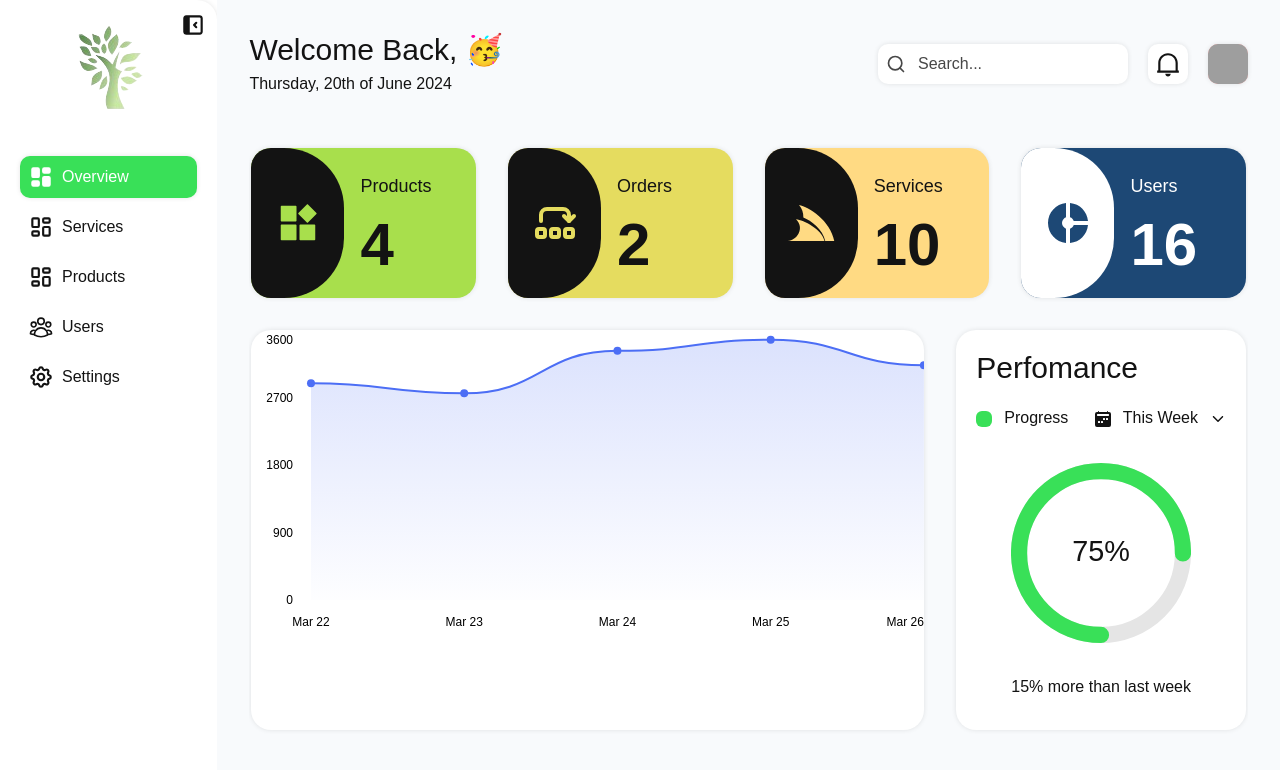
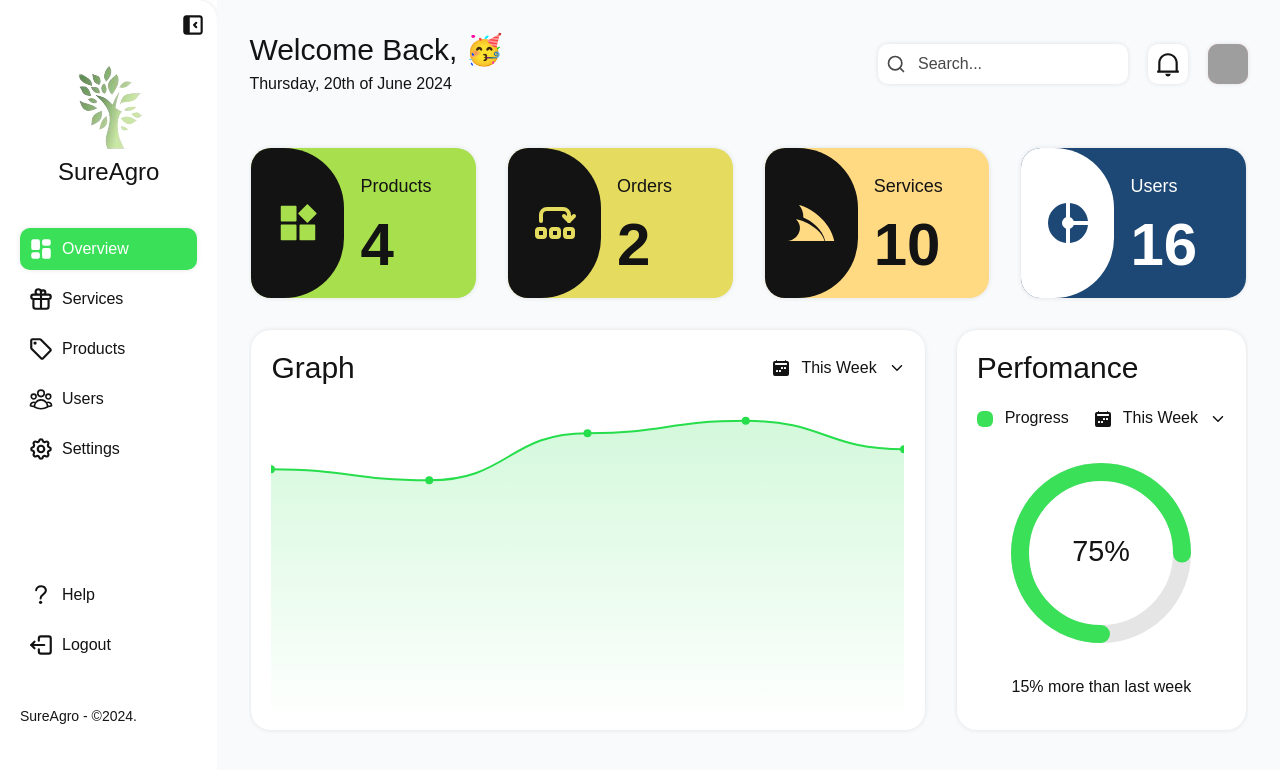
Before and after one commit to Tinalexman/sure-agro, a Next.js app: page /dashboard/overview in a window 1280 px wide. Shown: the top 770 px of the page. Built offline with nearby package versions, Linux system fonts and the light colour scheme; grey boxes are pictures that could not be loaded; a web font is replaced by a local one.

Commit message:
Done the overview page

```diff
--- /dev/null
+++ b/src/app/dashboard/users/page.tsx
@@ -0,0 +1,10 @@
+import Users from "@/src/components/dashboard/users/Users";
+import { Metadata } from "next";
+
+export const metadata : Metadata = {
+    title: "Users"
+}
+
+export default function UsersPage() {
+    return <Users />
+}
--- a/src/app/not-found.tsx
+++ b/src/app/not-found.tsx
@@ -1,10 +1,14 @@
 "use client";
+
+import Image from "next/image";
+import Logo from "@/public/Logo.png";
 
 export default function NotfoundPage() {
   return (
     <div className="w-[100vw] h-[100vh] flex  flex-col justify-center items-center">
-      <h1 className="text-6xl text-primary">Page Not Found</h1>
-      <p className="font-cocogoose-light text-xl mt-5">
+      <Image src={Logo} alt="logo" className="w-[120px] h-auto object-cover" />
+      <h1 className="text-6xl text-monokai">Page Not Found</h1>
+      <p className="text-xl mt-5 text-monokai">
         There is nothing here ...
       </p>
 
@@ -12,7 +16,7 @@ export default function NotfoundPage() {
         onClick={() => {
           window.location.replace("/dashboard/overview");
         }}
-        className="px-6 py-4 rounded font-cocogoose text-white text-2xl mt-10 bg-primary"
+        className="px-6 py-4 rounded font-cocogoose text-primary hover:text-white text-2xl mt-10 border-2 border-primary hover:bg-primary transition-all ease-out duration-300"
       >
         Go Home
       </button>
--- a/src/components/dashboard/DashboardNavigation.tsx
+++ b/src/components/dashboard/DashboardNavigation.tsx
@@ -10,15 +10,21 @@ import {
   TbSettingsFilled,
   TbLayoutSidebarLeftCollapseFilled,
   TbLayoutSidebarRightCollapseFilled,
+  TbLogout2
 } from "react-icons/tb";
 
-
-import { HiUserGroup, HiOutlineUserGroup  } from "react-icons/hi2";
+import { HiUserGroup, HiOutlineUserGroup } from "react-icons/hi2";
+import { IoHelp } from "react-icons/io5";
+import { HiGift, HiOutlineGift  } from "react-icons/hi";
+import { MdLocalOffer, MdOutlineLocalOffer  } from "react-icons/md";
 
 import { useDashboardData } from "@/src/stores/dashboardStore";
 
-import { motion } from "framer-motion";
-import { iNavigationItem } from "./types";
+export interface iNavigationItem {
+  name: string;
+  active: any;
+  inactive: any;
+}
 
 const DashboardNavigation = () => {
   const navs: iNavigationItem[] = [
@@ -30,23 +36,36 @@ const DashboardNavigation = () => {
 
     {
       name: "Services",
-      active: <TbLayoutDashboardFilled size={"26px"} />,
-      inactive: <TbLayoutDashboard size={"26px"} />,
+      active: <HiGift  size={"26px"} />,
+      inactive: <HiOutlineGift  size={"26px"} />,
     },
     {
       name: "Products",
-      active: <TbLayoutDashboardFilled size={"26px"} />,
-      inactive: <TbLayoutDashboard size={"26px"} />,
+      active: <MdLocalOffer size={"26px"} />,
+      inactive: <MdOutlineLocalOffer size={"26px"} />,
     },
     {
       name: "Users",
-      active: <HiUserGroup  size={"26px"} />,
-      inactive: <HiOutlineUserGroup  size={"26px"} />,
+      active: <HiUserGroup size={"26px"} />,
+      inactive: <HiOutlineUserGroup size={"26px"} />,
     },
     {
       name: "Settings",
       active: <TbSettingsFilled size={"26px"} />,
       inactive: <TbSettings size={"26px"} />,
+    },
+  ];
+
+  const bottomSection: iNavigationItem[] = [
+    {
+      name: "Help",
+      active: <IoHelp size={"26px"} />,
+      inactive: <IoHelp size={"26px"} />,
+    },
+    {
+      name: "Logout",
+      active: <TbLogout2  size={"26px"} />,
+      inactive: <TbLogout2  size={"26px"} />,
     },
   ];
 
@@ -64,9 +83,17 @@ const DashboardNavigation = () => {
         path = "/settings";
         break;
       }
+      case 2: {
+        path = "/products";
+        break;
+      }
+      case 3: {
+        path = "/users";
+        break;
+      }
     }
 
-    window.location.assign(`/dashboard/${path}`);
+    window.location.assign(`/dashboard${path}`);
   };
 
   return (
@@ -77,14 +104,19 @@ const DashboardNavigation = () => {
           : "w-[70px] px-3 rounded-tr-[10px] rounded-br-[10px]"
       } h-[100vh] overflow-hidden pt-5 duration-300 transition-all ease-in flex flex-col gap-10 items-start dark:shadow-custom-white shadow-custom-black bg-white dark:bg-monokai`}
     >
-      <div className="relative w-full flex justify-center">
-        <Image
-          src={Logo}
-          alt="logo"
+      <div className="relative w-full flex justify-center pt-10">
+        <div
           className={`${
             expanded ? "scale-100" : "scale-0"
-          } w-[96px] h-auto object-cover duration-300 transition-all ease-out`}
-        />
+          } w-fit  object-cover duration-300 transition-all ease-out flex flex-col items-center`}
+        >
+          <Image
+            src={Logo}
+            alt="logo"
+            className="w-[96px] h-auto object-cover"
+          />
+          <h2 className="text-monokai dark:text-white text-2xl">SureAgro</h2>
+        </div>
 
         <div
           onClick={() => setExpanded(!expanded)}
@@ -105,7 +137,7 @@ const DashboardNavigation = () => {
           )}
         </div>
       </div>
-      <div className={`flex flex-col w-full  gap-2 `}>
+      <div className={`flex flex-col w-full gap-2`}>
         {navs.map((navItem: iNavigationItem, i: number) => {
           return (
             <div
@@ -138,6 +170,40 @@ const DashboardNavigation = () => {
           );
         })}
       </div>
+      <div className={`flex flex-col w-full gap-2 mt-16`}>
+        {bottomSection.map((navItem: iNavigationItem, i: number) => {
+          return (
+            <div
+              onClick={() => {
+                useDashboardData.getState().setPage(i + navs.length);
+                routeToPage(i + navs.length);
+              }}
+              key={i}
+              className={`w-full flex py-2 px-2 rounded-[10px] gap-2 items-center cursor-pointer hover:bg-primary-80 ${
+                currentPage === (i + navs.length)
+                  ? "bg-primary text-white dark:shadow-custom-white shadow-custom-black"
+                  : "text-monokai dark:text-white"
+              } hover:text-white hover:scale-105 scale-100 transition-all ease-out duration-200`}
+            >
+              <div style={{ fontSize: "26px" }}>
+                {currentPage === i && navItem.active}
+                {currentPage !== i && navItem.inactive}
+              </div>
+              <h2
+                style={{
+                  transitionDelay: `${i + 3}00ms`,
+                }}
+                className={`whitespace-pre text-monkai dark:text-white hover:text-white text-md duration-500 ${
+                  !expanded && "opacity-0 translate-x-28 overflow-hidden "
+                }`}
+              >
+                {navItem.name}
+              </h2>
+            </div>
+          );
+        })}
+      </div>
+      <h2 className="text-monokai-faded dark:text-slate-300 text-sm text-center">SureAgro - ©{new Date().getFullYear()}.</h2>
     </div>
   );
 };
--- a/src/components/dashboard/overview/Overview.tsx
+++ b/src/components/dashboard/overview/Overview.tsx
@@ -56,10 +56,8 @@ const Overview = () => {
 
   function animatePercentage() {
     let counter = 0;
-
     const intervalId = setInterval(() => {
       counter += 1;
-
       if (counter <= 75) {
         setPercentage((prevPercentage) => Math.min(prevPercentage + 1, 75));
         counter = 0;
@@ -84,7 +82,7 @@ const Overview = () => {
               style={{
                 backgroundColor: stat.color,
               }}
-              className={`w-full h-[150px] flex justify-start items-center shadow-custom-black rounded-[20px] overflow-hidden`}
+              className={`relative w-full h-[150px] flex justify-start items-center shadow-custom-black rounded-[20px] overflow-hidden`}
               key={index}
             >
               <div
@@ -115,20 +113,30 @@ const Overview = () => {
         })}
       </div>
       <div className="w-full h-[400px] flex gap-8">
-        <div className="w-[70%] h-full bg-white dark:bg-monokai shadow-custom-black dark:shadow-custom-white rounded-[20px] overflow-hidden">
+        <div className="p-5 w-[70%] h-full flex flex-col justify-between bg-white dark:bg-monokai shadow-custom-black dark:shadow-custom-white rounded-[20px] overflow-hidden">
+          <div className="flex gap-5 w-full items-center justify-between">
+            <h1 className="text-monokai dark:text-white text-3xl">
+              Graph
+            </h1>
+            <div className="w-fit gap-3 flex items-center text-monokai dark:text-slate-300 cursor-pointer">
+              <BsFillCalendar2WeekFill size={"16px"} />
+              <h2 className="text-md">This Week</h2>
+              <IoIosArrowDown size={"16px"} />
+            </div>
+          </div>
+
           <AreaChart
             h={300}
             data={data}
             dataKey="date"
-            series={[{ name: "Apples", color: "indigo.6" }]}
+            series={[{ name: "Apples", color: "myColor.6" }]}
             curveType="bump"
             gridAxis="none"
-
-            // withXAxis={false}
-            // withYAxis={false}
+            withXAxis={false}
+            withYAxis={false}
           />
         </div>
-        <div className="w-[30%] px-5 py-5 h-full rounded-[20px] gap-8 bg-white dark:bg-monokai shadow-custom-black dark:shadow-custom-white flex flex-col items-center">
+        <div className="w-[30%] p-5 h-full rounded-[20px] gap-8 bg-white dark:bg-monokai shadow-custom-black dark:shadow-custom-white flex flex-col items-center">
           <div className="flex flex-col gap-5 w-full items-start">
             <h1 className="text-monokai dark:text-white text-3xl">
               Perfomance
@@ -156,7 +164,7 @@ const Overview = () => {
             <CircularProgressbar
               value={percentage}
               text={`${percentage}%`}
-              strokeWidth={9}
+              strokeWidth={10}
               styles={buildStyles({
                 rotation: 0.5,
                 strokeLinecap: "round",
@@ -175,7 +183,7 @@ const Overview = () => {
             <CircularProgressbar
               value={percentage}
               text={`${percentage}%`}
-              strokeWidth={9}
+              strokeWidth={10}
               styles={buildStyles({
                 rotation: 0.5,
                 strokeLinecap: "round",
--- /dev/null
+++ b/src/components/dashboard/users/Users.tsx
@@ -0,0 +1,15 @@
+"use client";
+
+import React, { useEffect, useState } from "react";
+
+import { useDashboardData } from "@/src/stores/dashboardStore";
+
+const Users = () => {
+  useEffect(() => {
+    useDashboardData.setState({ page: 3 });
+  }, []);
+
+  return <div>Settings</div>;
+};
+
+export default Users;
```
Also changed, not shown: src/components/dashboard/types.ts (deleted, +0 -7 lines).
